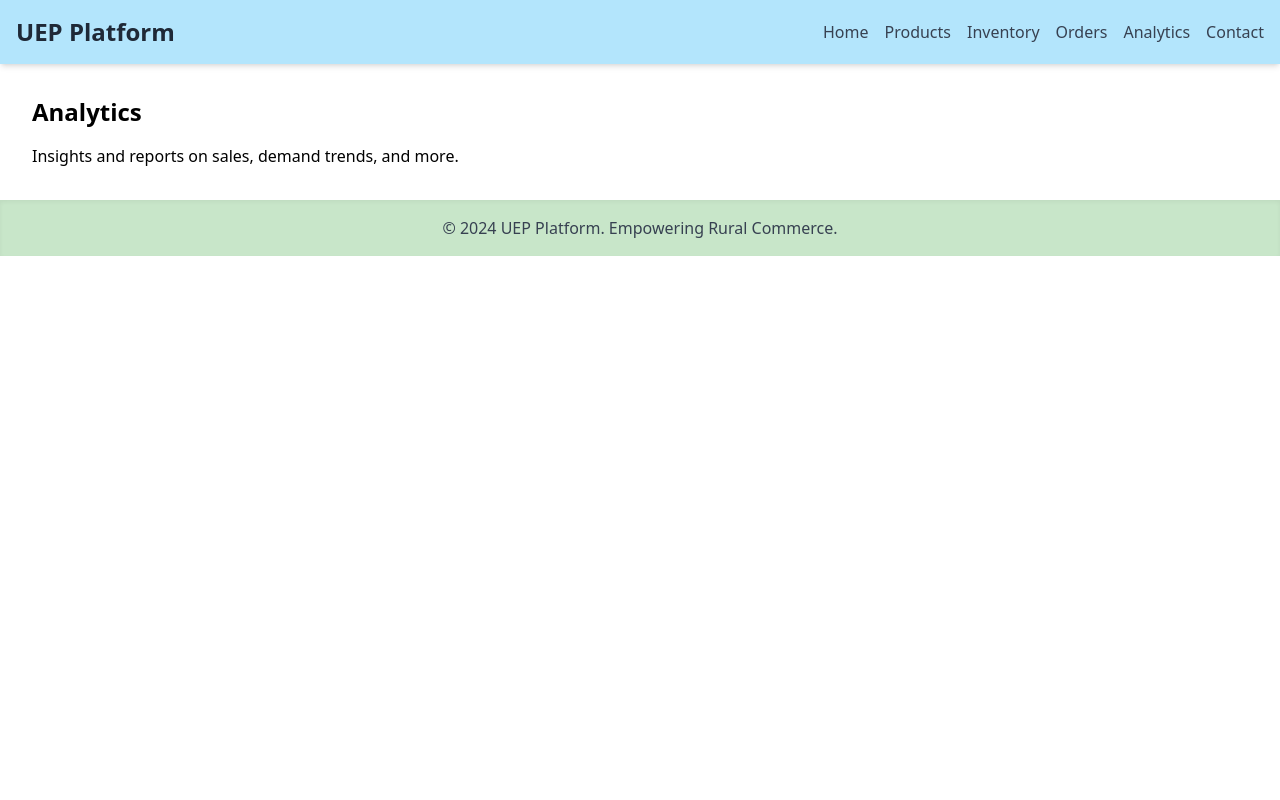
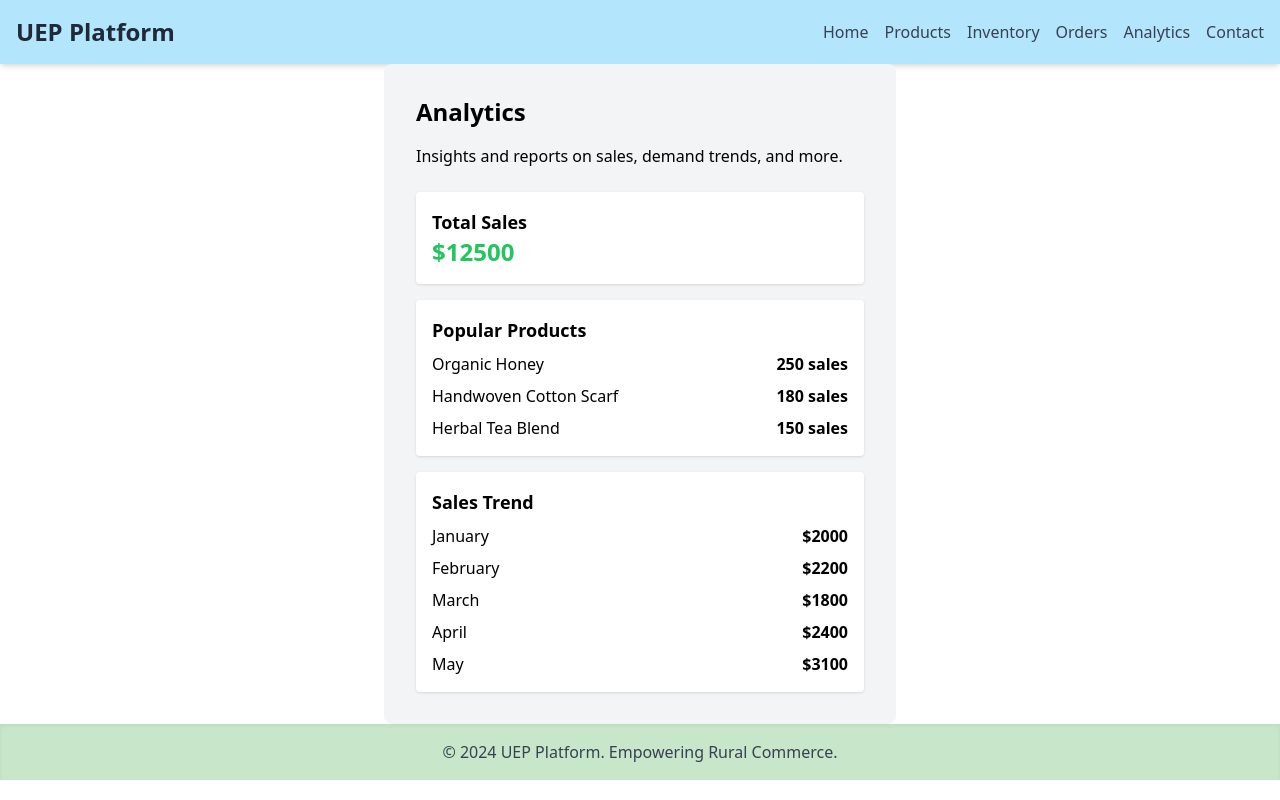
Before and after one commit to badu01/rural_commerce, a React (Create React App) app: page /analytics in a window 1280 px wide. Built offline with nearby package versions, Linux system fonts and the light colour scheme.

Commit message:
Update Analytics.jsx

```diff
--- a/src/pages/Analytics.jsx
+++ b/src/pages/Analytics.jsx
@@ -1,10 +1,71 @@
+import React, { useState, useEffect } from 'react';
+
 function Analytics() {
-    return (
-      <div className="p-8">
-        <h2 className="text-2xl font-bold mb-4">Analytics</h2>
-        <p>Insights and reports on sales, demand trends, and more.</p>
+  const [analyticsData, setAnalyticsData] = useState({
+    totalSales: 0,
+    popularProducts: [],
+    salesTrend: []
+  });
+
+  // Mock data for analytics
+  useEffect(() => {
+    // Mock data simulating an API response
+    const data = {
+      totalSales: 12500,
+      popularProducts: [
+        { id: 1, name: 'Organic Honey', sales: 250 },
+        { id: 2, name: 'Handwoven Cotton Scarf', sales: 180 },
+        { id: 3, name: 'Herbal Tea Blend', sales: 150 }
+      ],
+      salesTrend: [
+        { month: 'January', sales: 2000 },
+        { month: 'February', sales: 2200 },
+        { month: 'March', sales: 1800 },
+        { month: 'April', sales: 2400 },
+        { month: 'May', sales: 3100 }
+      ]
+    };
+    setAnalyticsData(data);
+  }, []);
+
+  return (
+    <div className="p-8 bg-gray-100 rounded-lg max-w-lg mx-auto">
+      <h2 className="text-2xl font-bold mb-4">Analytics</h2>
+      <p className="mb-6">Insights and reports on sales, demand trends, and more.</p>
+
+      {/* Total Sales */}
+      <div className="mb-4 p-4 bg-white rounded shadow">
+        <h3 className="text-lg font-semibold">Total Sales</h3>
+        <p className="text-2xl font-bold text-green-500">${analyticsData.totalSales}</p>
       </div>
-    );
-  }
 
-  export default Analytics;
+      {/* Popular Products */}
+      <div className="mb-4 p-4 bg-white rounded shadow">
+        <h3 className="text-lg font-semibold">Popular Products</h3>
+        <ul className="mt-2 space-y-2">
+          {analyticsData.popularProducts.map(product => (
+            <li key={product.id} className="flex justify-between">
+              <span>{product.name}</span>
+              <span className="font-semibold">{product.sales} sales</span>
+            </li>
+          ))}
+        </ul>
+      </div>
+
+      {/* Sales Trend */}
+      <div className="p-4 bg-white rounded shadow">
+        <h3 className="text-lg font-semibold">Sales Trend</h3>
+        <ul className="mt-2 space-y-2">
+          {analyticsData.salesTrend.map((monthData, index) => (
+            <li key={index} className="flex justify-between">
+              <span>{monthData.month}</span>
+              <span className="font-semibold">${monthData.sales}</span>
+            </li>
+          ))}
+        </ul>
+      </div>
+    </div>
+  );
+}
+
+export default Analytics;
```
